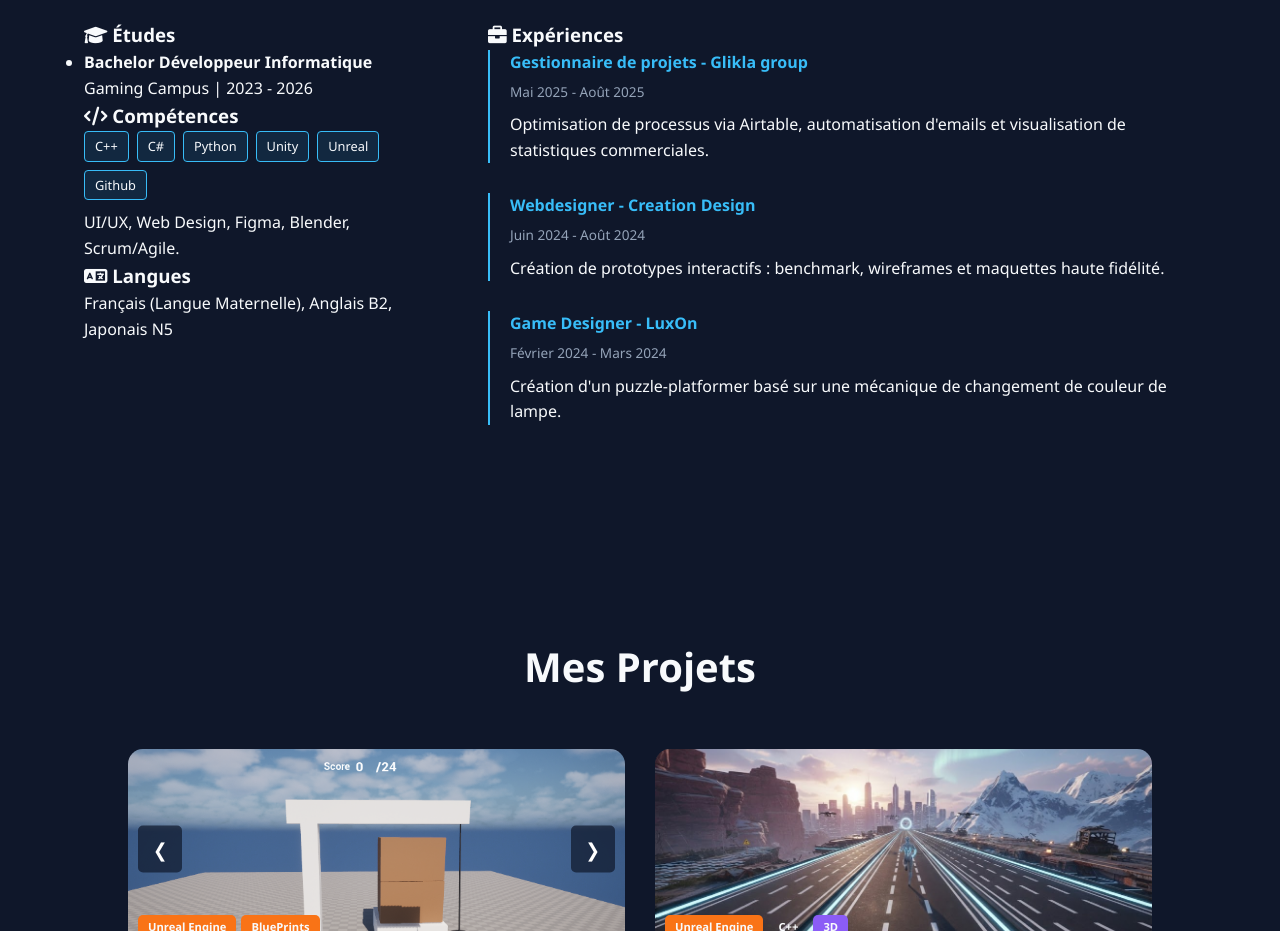
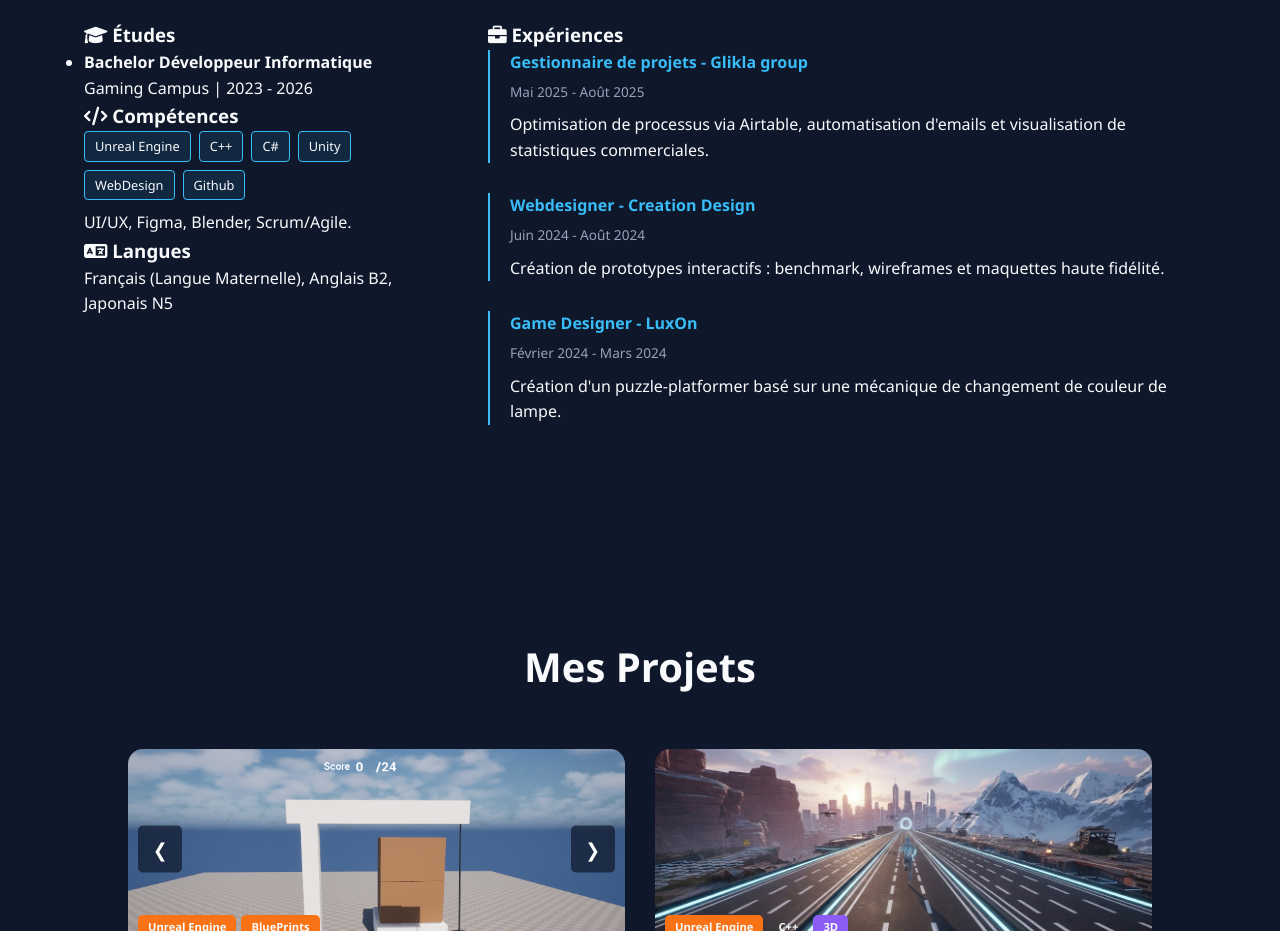
Before and after one commit to SCA260/Portfolio2026, a plain HTML site: page index.html in a window 1280 px wide. Shown: the part 860-1791 px from the top of the page. Drawn offline with Linux system fonts and the light colour scheme.

Commit message:
Update index.html

```diff
--- a/index.html
+++ b/index.html
@@ -46,17 +46,18 @@
                         <ul>
                             <li>
                                 <strong>Bachelor Développeur Informatique</strong><br>
-                                Gaming Campus | 2023 - 2026 </li>
+                                Gaming Campus | 2023 - 2026
+                            </li>
                         </ul>
                     </div>
 
                     <div class="cv-block">
                         <h3><i class="fas fa-code"></i> Compétences</h3>
                         <div class="skills-tags">
-                            <span class="skill">C++</span> <span class="skill">C#</span>
-                            <span class="skill">Python</span> <span class="skill">Unity</span>
-                            <span class="skill">Unreal</span> <span class="skill">Github</span> </div>
-                        <p class="small-text">UI/UX, Web Design, Figma, Blender, Scrum/Agile. </p>
+                            <span class="skill">Unreal Engine</span> <span class="skill">C++</span>
+                            <span class="skill">C#</span> <span class="skill">Unity</span>
+                            <span class="skill">WebDesign</span> <span class="skill">Github</span> </div>
+                        <p class="small-text">UI/UX, Figma, Blender, Scrum/Agile. </p>
                     </div>
 
                     <div class="cv-block">
```
